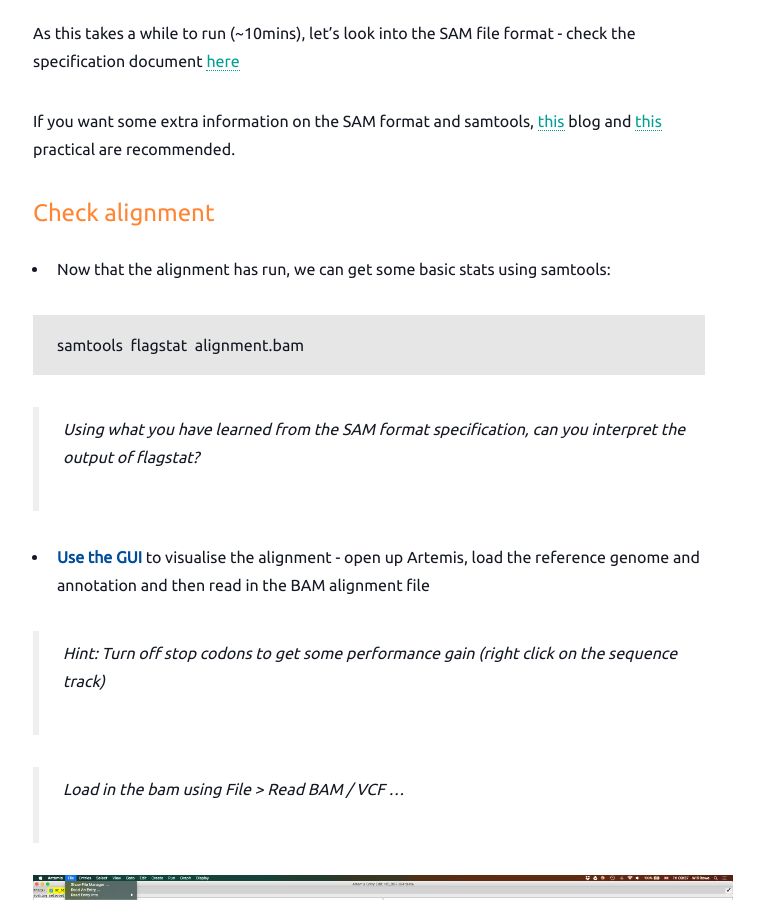
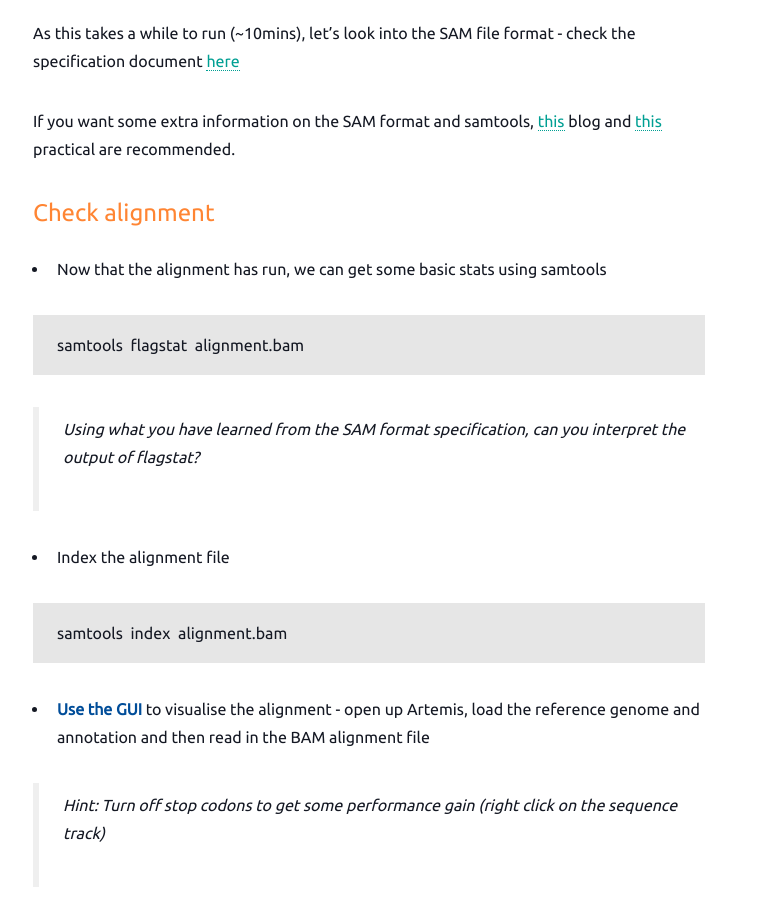
Before and after one commit to will-rowe/will-rowe.github.io, a Jekyll site: the page built from teaching-materials/_posts/2017-04-20-LIFE708-workshop3-variation.markdown, in a window 1280 px wide and 900 px high, scrolled down 7218 px. Shown: the whole window, without its empty margins (287-1051 px from the left). Built offline with Jekyll 4.4.1, drawn with Linux system fonts in a browser that asks for light colours.

````diff
--- a/_config.yml
+++ b/_config.yml
@@ -7,7 +7,7 @@ baseurl: "" # the subpath of your site, e.g. /blog/
 url: "https://will-rowe.github.io" # the base hostname & protocol for your site
 
 # Social links
-twitter_username:     will__rowe
+twitter_username:     wil_rowe
 github_username:      will-rowe
 linkedin_username:    will-rowe-13219b136
 alternate_site:       http://www.hintonlab.com
--- a/teaching-materials/_posts/2017-04-20-LIFE708-workshop3-variation.markdown
+++ b/teaching-materials/_posts/2017-04-20-LIFE708-workshop3-variation.markdown
@@ -186,13 +186,19 @@ If you want some extra information on the SAM format and samtools, [this](https:
 
 ## Check alignment
 
-* Now that the alignment has run, we can get some basic stats using samtools:
+* Now that the alignment has run, we can get some basic stats using samtools
 
 ```
 samtools flagstat alignment.bam
 ```
 
 > Using what you have learned from the SAM format specification, can you interpret the output of flagstat?
+
+* Index the alignment file
+
+```
+samtools index alignment.bam
+```
 
 * **Use the GUI** to visualise the alignment - open up Artemis, load the reference genome and annotation and then read in the BAM alignment file
 
````
Also changed, not shown: _slides/slide-data/host-microbe-talk-jan2017/arg-tool-timeline.svg (added), _slides/slide-data/host-microbe-talk-jan2017/basespace1.png (added), _slides/slide-data/host-microbe-talk-jan2017/basespace2.png (added), _slides/slide-data/host-microbe-talk-jan2017/basespace3.png (added), _slides/slide-data/host-microbe-talk-jan2017/basespace4.png (added), _slides/slide-data/host-microbe-talk-jan2017/papers-over-time.png (added), _slides/slide-data/host-microbe-talk-jan2017/tree-1.png, 3 other files.
